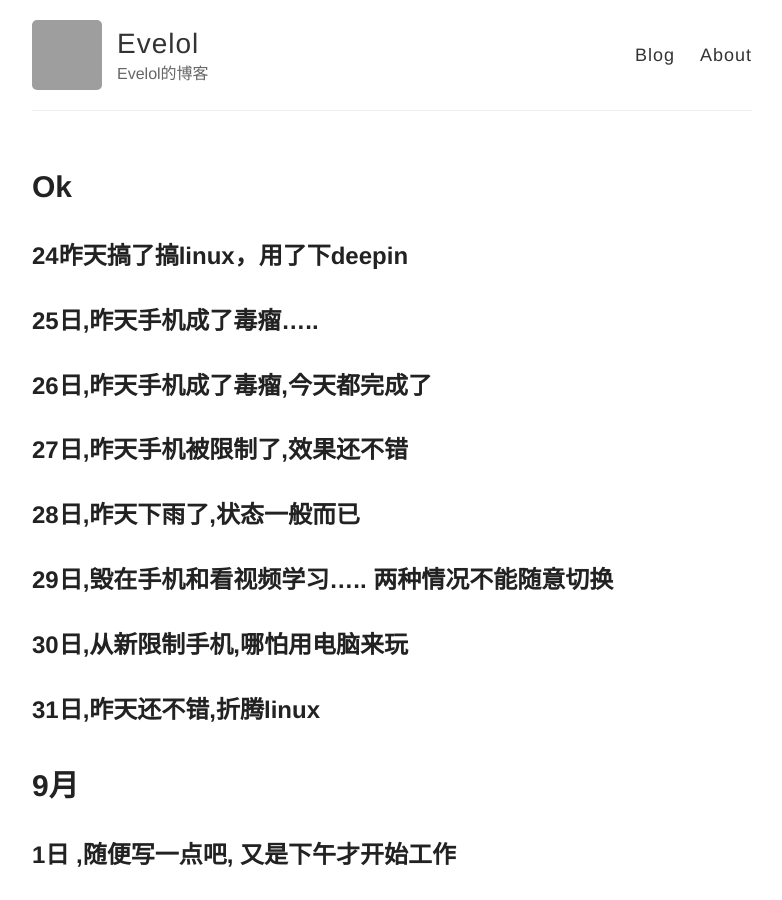
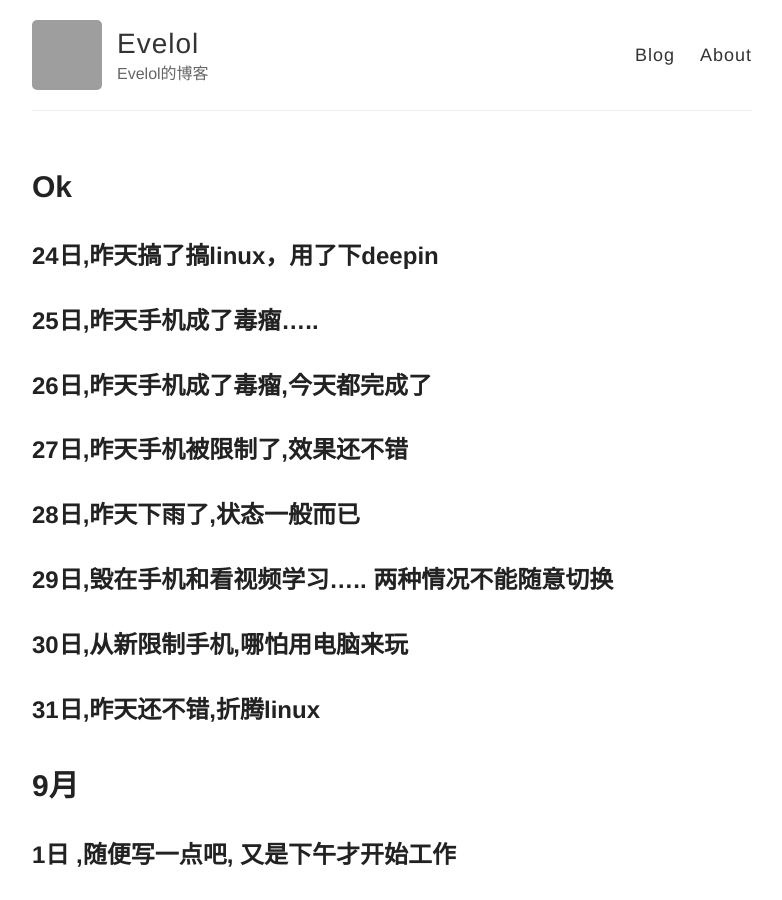
Before and after one commit to evelol/zzx_blog, a Jekyll site: the page built from _posts/2017-08-24-Ok.md, in a window 1280 px wide and 900 px high. Shown: the whole window, without its empty margins (248-1030 px from the left). Built offline with Jekyll 4.4.1, drawn with Linux system fonts in a browser that asks for light colours; our own code applies the rules of GitHub Pages for plain Markdown files; grey boxes are pictures that could not be loaded.

Commit message:
Update 2017-08-24-Ok.md

```diff
--- a/_posts/2017-08-24-Ok.md
+++ b/_posts/2017-08-24-Ok.md
@@ -1,4 +1,4 @@
-## 24昨天搞了搞linux，用了下deepin
+## 24日,昨天搞了搞linux，用了下deepin
 ## 25日,昨天手机成了毒瘤.....
 ## 26日,昨天手机成了毒瘤,今天都完成了
 ## 27日,昨天手机被限制了,效果还不错
```
